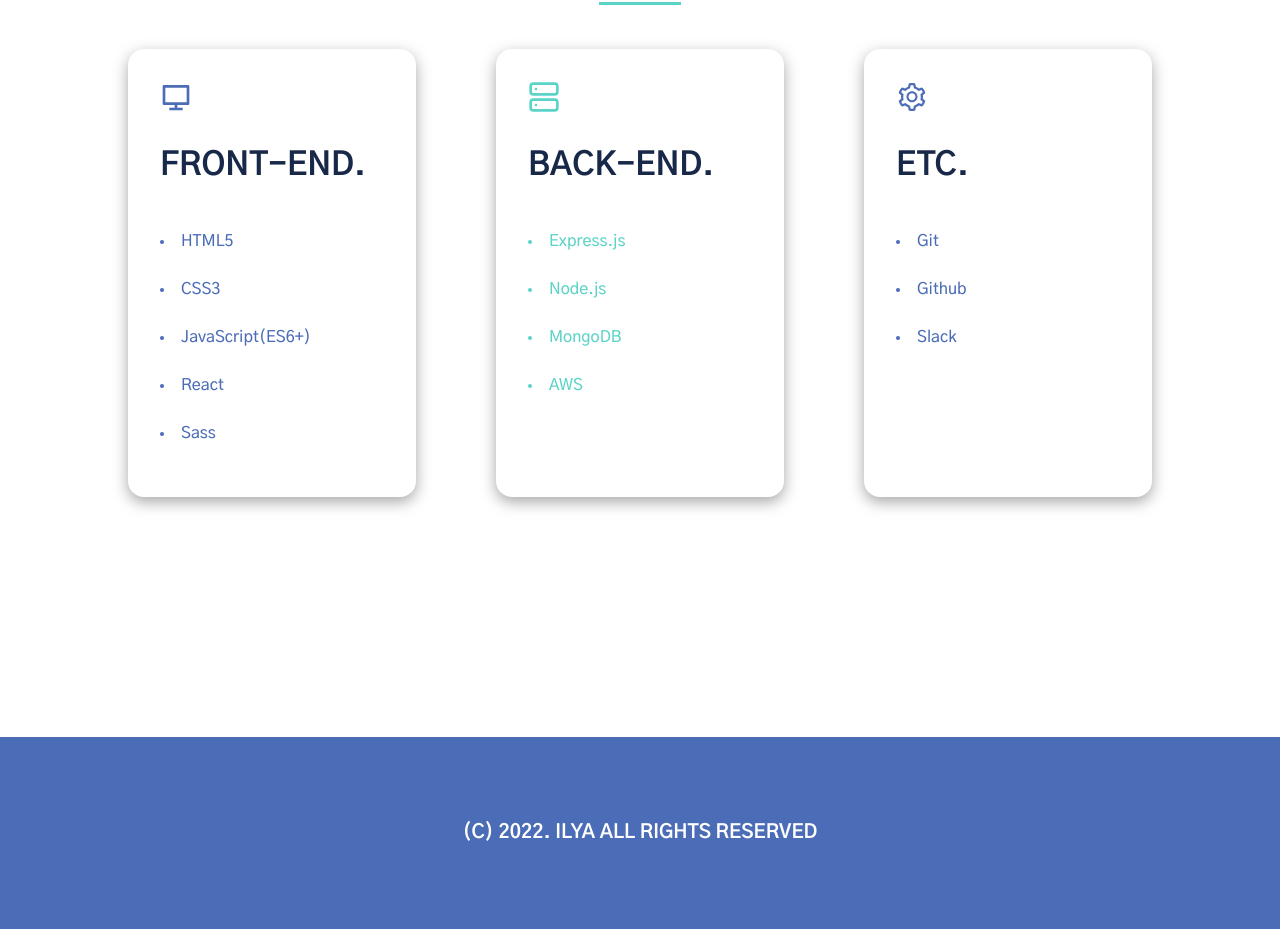
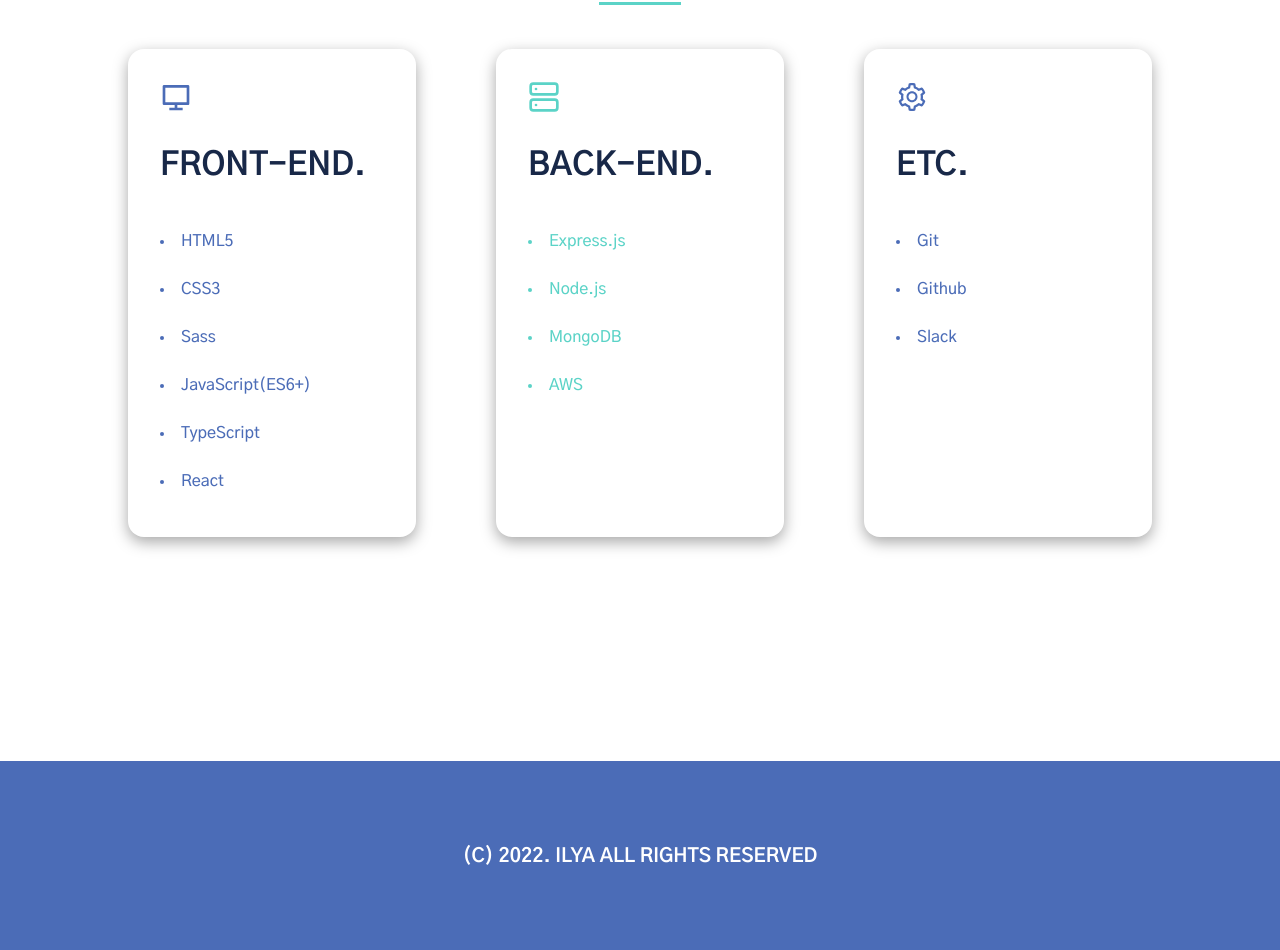
Before and after one commit to den4592/ilya-portfolio, a React (Create React App) app: page / in a window 1280 px wide. Shown: the part 855-1805 px from the top of the page. Before the commit the page ends 1784 px from the top, so only its background shows below. Built offline with nearby package versions, Linux system fonts and the light colour scheme.

Commit message:
skills에 typescript 및 sass 추가

```diff
--- a/src/components/Skills.js
+++ b/src/components/Skills.js
@@ -19,9 +19,10 @@
               <ul className="skills-text blue-text">
                 <li>HTML5</li>
                 <li>CSS3</li>
+                <li>Sass</li>
                 <li>JavaScript(ES6+)</li>
+                <li>TypeScript</li>
                 <li>React</li>
-                <li>Sass</li>
               </ul>
             </div>
             <div className="skills__container-content">
--- a/src/css/style.css
+++ b/src/css/style.css
@@ -141,7 +141,6 @@
   .skills__container-content {
     width: 100%;
     max-width: 18rem;
-    height: 28rem;
     border-radius: 1rem;
     box-shadow: rgba(0, 0, 0, 0.35) 0px 5px 15px; }
     .skills__container-content:hover {
--- a/src/scss/components/_Skills.scss
+++ b/src/scss/components/_Skills.scss
@@ -9,7 +9,6 @@
     &-content {
       width: 100%;
       max-width: 18rem;
-      height: 28rem;
       border-radius: 1rem;
       box-shadow: rgba(0, 0, 0, 0.35) 0px 5px 15px;
       &:hover {
```
